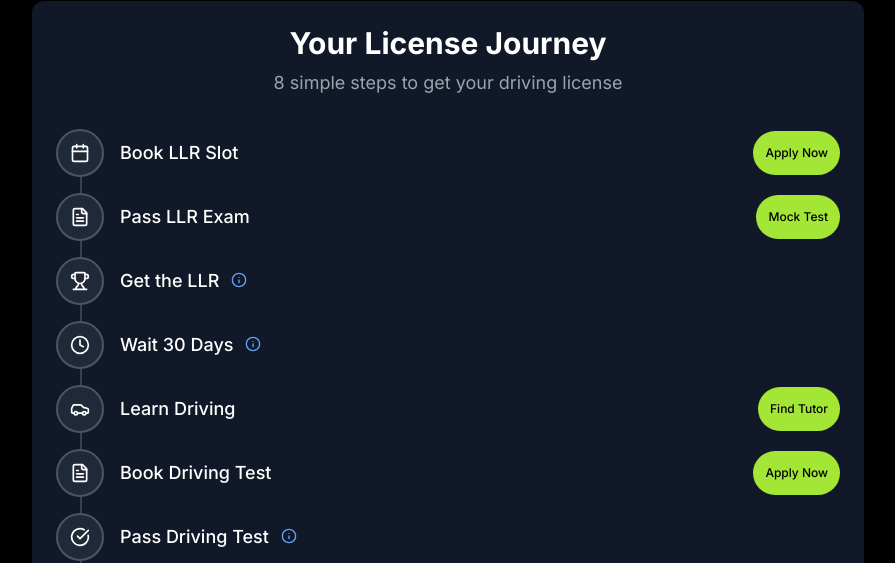
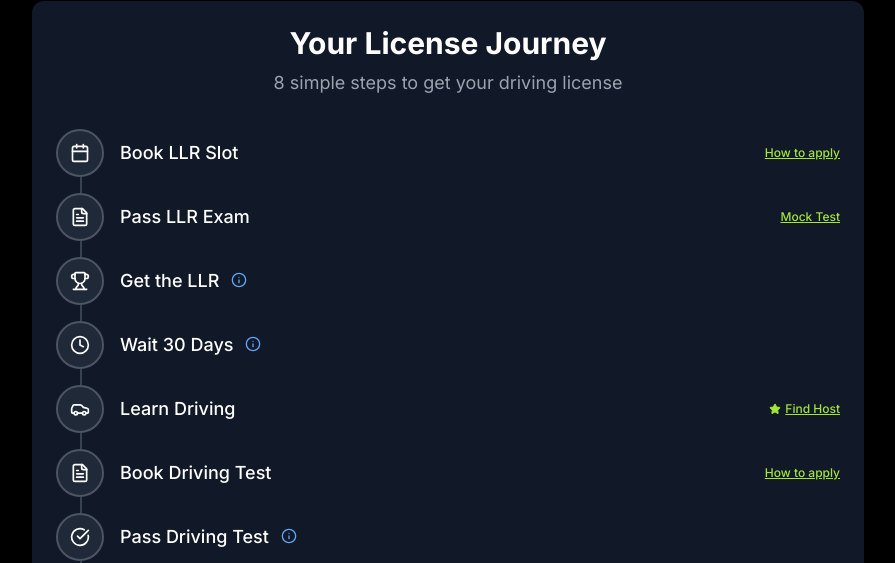
Before and after one commit to gopikiranspam/bumprweb, a React (Vite) app: page /guest-practice in a window 1280 px wide. Shown: the part 1274-1837 px from the top of the page, without its empty margins (192-1087 px from the left). Built offline with nearby package versions, Linux system fonts and the light colour scheme; no server answers; the database is empty.

Commit message:
Update buttons to hyperlink style with brand colors

```diff
--- a/src/components/LicenseProcessFlowchart.tsx
+++ b/src/components/LicenseProcessFlowchart.tsx
@@ -1,5 +1,5 @@
 import React, { useState } from 'react';
-import { Calendar, FileText, Trophy, Clock, Car, CheckCircle, Award, Info } from 'lucide-react';
+import { Calendar, FileText, Trophy, Clock, Car, CheckCircle, Award, Info, Star } from 'lucide-react';
 
 export const LicenseProcessFlowchart: React.FC = () => {
   const [activeTooltip, setActiveTooltip] = useState<string | null>(null);
@@ -10,16 +10,14 @@ export const LicenseProcessFlowchart: React.FC = () => {
       title: 'Book LLR Slot',
       icon: Calendar,
       hasButton: true,
-      buttonText: 'Apply Now',
-      buttonStyle: 'bg-gray-700 hover:bg-gray-600 text-white'
+      buttonText: 'How to apply'
     },
     {
       id: 2,
       title: 'Pass LLR Exam',
       icon: FileText,
       hasButton: true,
-      buttonText: 'Mock Test',
-      buttonStyle: 'bg-gray-700 hover:bg-gray-600 text-white'
+      buttonText: 'Mock Test'
     },
     {
       id: 3,
@@ -42,16 +40,15 @@ export const LicenseProcessFlowchart: React.FC = () => {
       title: 'Learn Driving',
       icon: Car,
       hasButton: true,
-      buttonText: 'Find Tutor',
-      buttonStyle: 'bg-gray-700 hover:bg-gray-600 text-white'
+      buttonText: 'Find Host',
+      isImportant: true
     },
     {
       id: 6,
       title: 'Book Driving Test',
       icon: FileText,
       hasButton: true,
-      buttonText: 'Apply Now',
-      buttonStyle: 'bg-gray-700 hover:bg-gray-600 text-white'
+      buttonText: 'How to apply'
     },
     {
       id: 7,
@@ -144,9 +141,14 @@ export const LicenseProcessFlowchart: React.FC = () => {
 
                   {/* Modern Button */}
                   {step.hasButton && (
-                    <button className="bg-lime-400 hover:bg-lime-300 text-black font-medium text-xs py-1 px-3 rounded-full transition-colors touch-target">
-                      {step.buttonText}
-                    </button>
+                    <div className="flex items-center space-x-1">
+                      {step.isImportant && (
+                        <Star size={12} className="text-lime-400 fill-current" />
+                      )}
+                      <button className="text-lime-400 hover:text-lime-300 font-medium text-xs underline hover:no-underline transition-colors touch-target">
+                        {step.buttonText}
+                      </button>
+                    </div>
                   )}
                 </div>
               </div>
```
